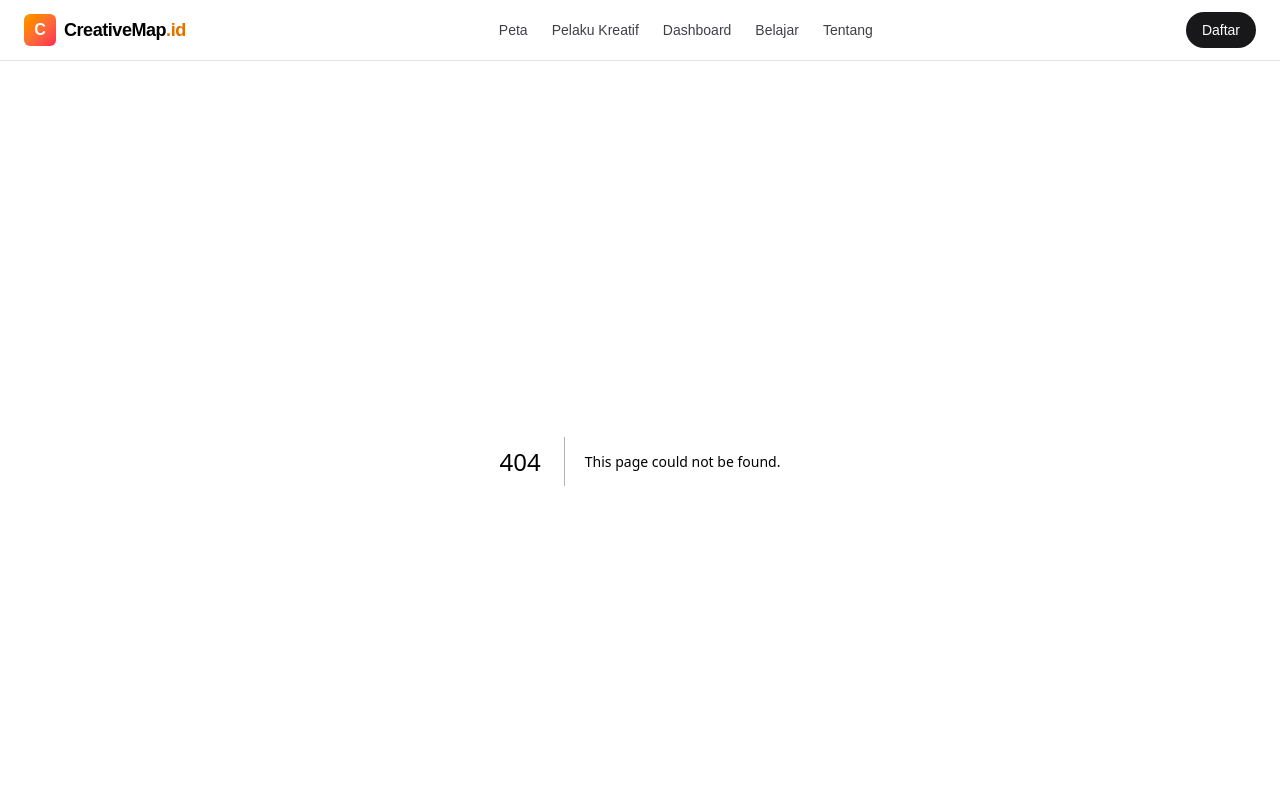
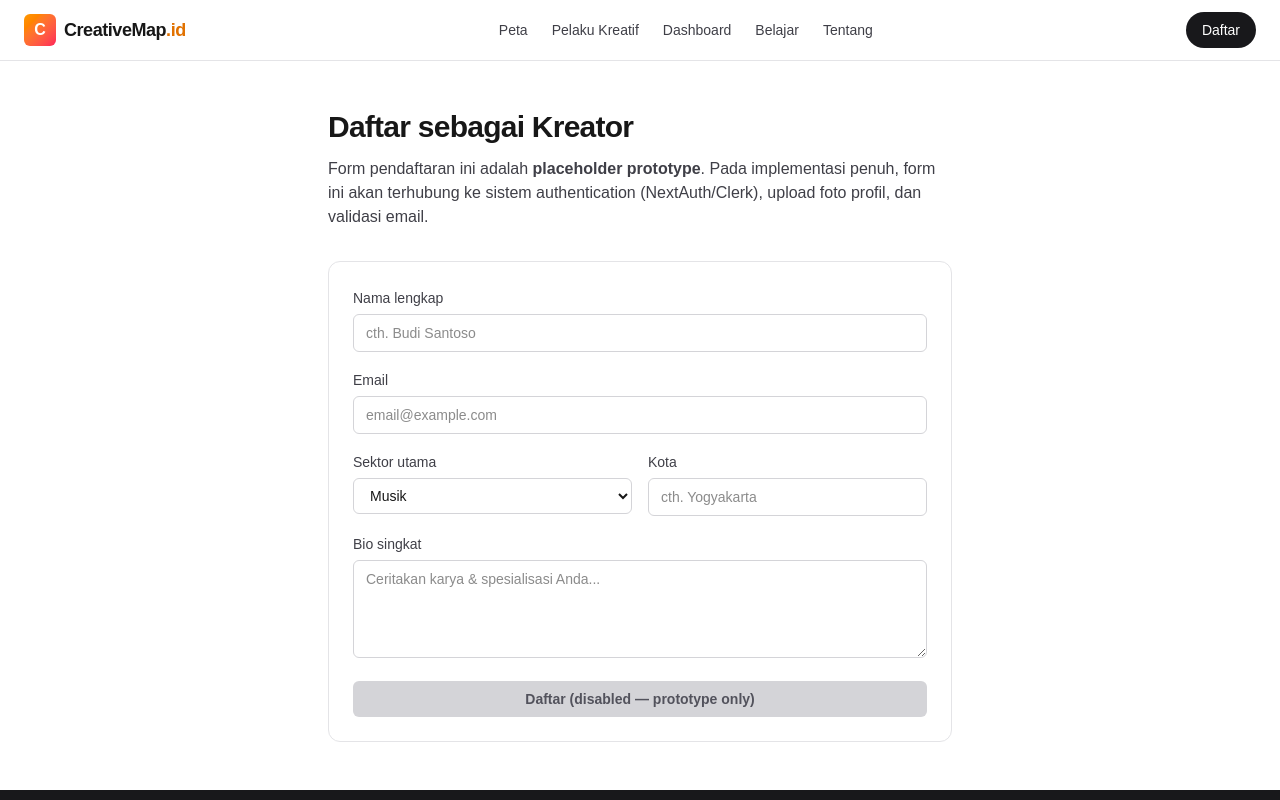
Before and after one commit to FeniksZharovik/creativemap, a Next.js app: page /register in a window 1280 px wide. Before the commit this address had no page. Shown: the top 800 px of the page. Built offline with nearby package versions, Linux system fonts and the light colour scheme.

Commit message:
A register page

```diff
--- /dev/null
+++ b/src/app/register/page.tsx
@@ -0,0 +1,52 @@
+export default function RegisterPage() {
+  return (
+    <div className="mx-auto max-w-2xl px-4 sm:px-6 py-12">
+      <h1 className="text-3xl font-bold tracking-tight">Daftar sebagai Kreator</h1>
+      <p className="mt-3 text-zinc-700">
+        Form pendaftaran ini adalah <strong>placeholder prototype</strong>. Pada implementasi penuh,
+        form ini akan terhubung ke sistem authentication (NextAuth/Clerk), upload foto profil,
+        dan validasi email.
+      </p>
+
+      <form className="mt-8 space-y-4 rounded-xl border border-zinc-200 bg-white p-6">
+        <div>
+          <label className="text-sm font-medium text-zinc-700">Nama lengkap</label>
+          <input className="mt-1 w-full rounded-md border border-zinc-300 px-3 py-2 text-sm" placeholder="cth. Budi Santoso" />
+        </div>
+        <div>
+          <label className="text-sm font-medium text-zinc-700">Email</label>
+          <input type="email" className="mt-1 w-full rounded-md border border-zinc-300 px-3 py-2 text-sm" placeholder="email@example.com" />
+        </div>
+        <div className="grid grid-cols-2 gap-4">
+          <div>
+            <label className="text-sm font-medium text-zinc-700">Sektor utama</label>
+            <select className="mt-1 w-full rounded-md border border-zinc-300 px-3 py-2 text-sm">
+              <option>Musik</option>
+              <option>Desain</option>
+              <option>Audio-visual / Sinema</option>
+              <option>Visual Arts</option>
+              <option>Performing Arts</option>
+              <option>Publishing</option>
+              <option>Media Arts</option>
+            </select>
+          </div>
+          <div>
+            <label className="text-sm font-medium text-zinc-700">Kota</label>
+            <input className="mt-1 w-full rounded-md border border-zinc-300 px-3 py-2 text-sm" placeholder="cth. Yogyakarta" />
+          </div>
+        </div>
+        <div>
+          <label className="text-sm font-medium text-zinc-700">Bio singkat</label>
+          <textarea rows={4} className="mt-1 w-full rounded-md border border-zinc-300 px-3 py-2 text-sm" placeholder="Ceritakan karya & spesialisasi Anda..." />
+        </div>
+        <button
+          type="button"
+          disabled
+          className="w-full rounded-md bg-zinc-300 text-zinc-600 px-4 py-2 text-sm font-semibold cursor-not-allowed"
+        >
+          Daftar (disabled — prototype only)
+        </button>
+      </form>
+    </div>
+  );
+}
```
